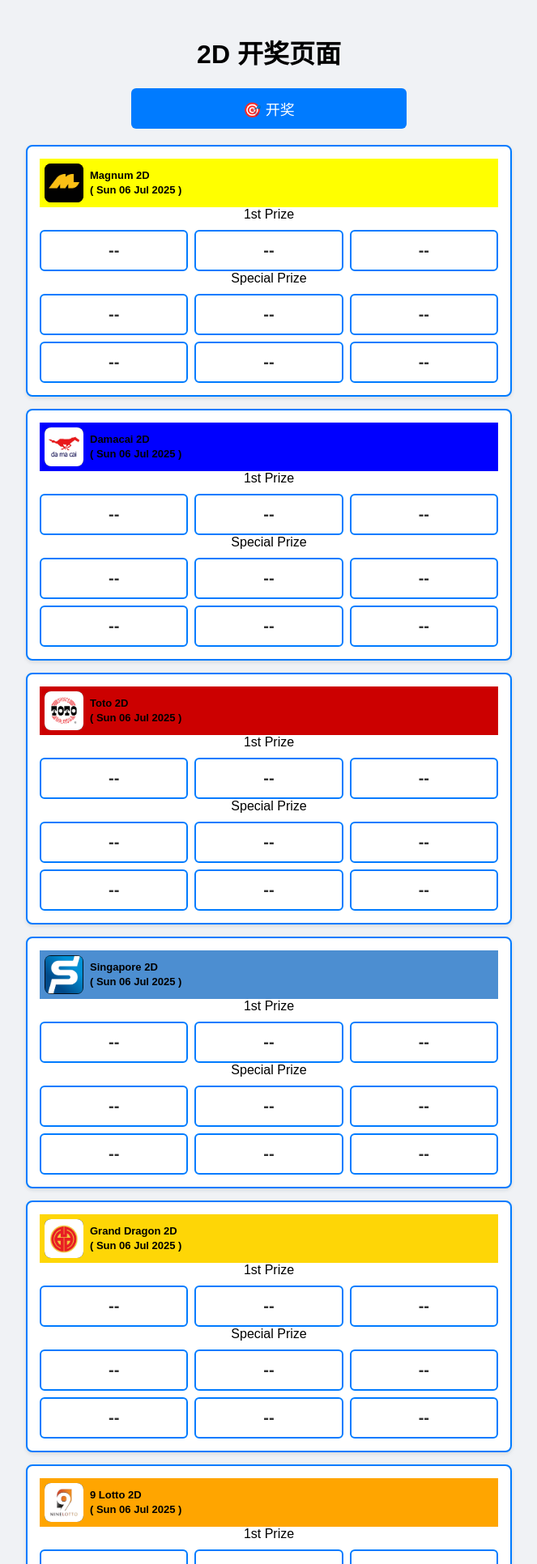
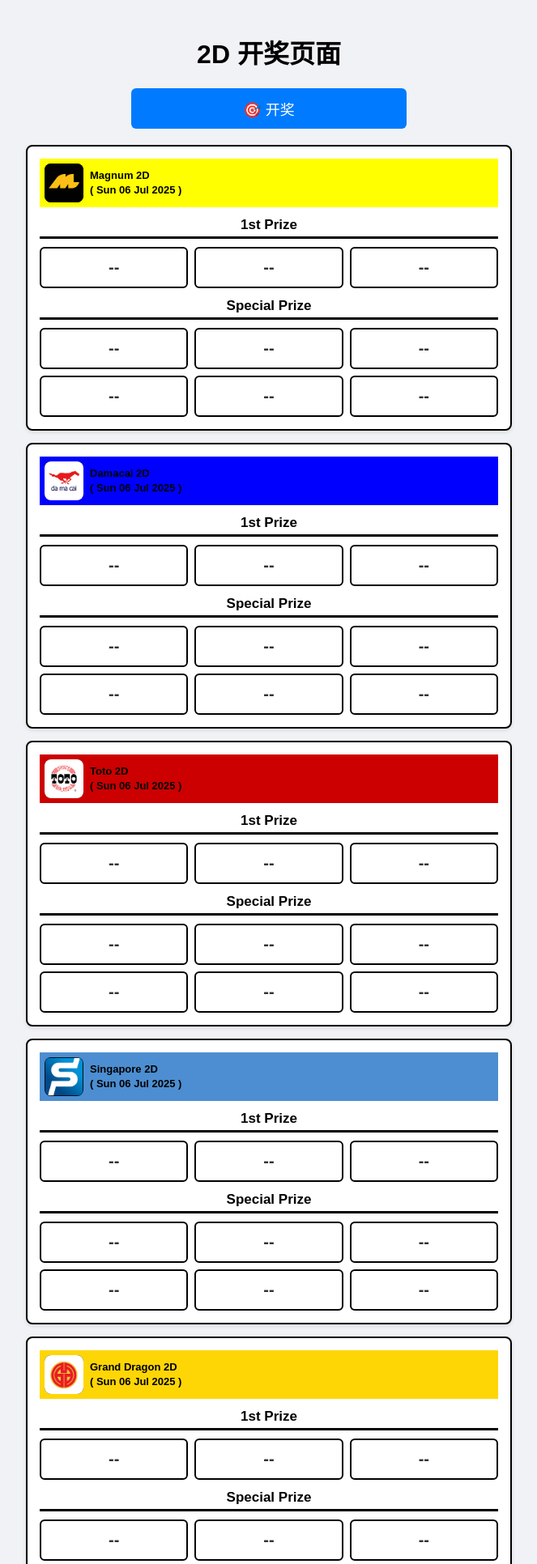
Before and after one commit to boonjun123654/2D_PAGE, a Flask app: page / in a window 1280 px wide. Shown: the top 1932 px of the page at 81% size, without its empty margins (308-971 px from the left). Run offline with Flask 3, Linux system fonts and the light colour scheme.

Commit message:
Update style.css

```diff
--- a/static/style.css
+++ b/static/style.css
@@ -28,7 +28,7 @@ body {
 
 .draw-box {
     background-color: white;
-    border: 2px solid #007bff;
+    border: 2px solid black;  /* 修改为黑色边框 */
     border-radius: 8px;
     padding: 15px;
     margin-bottom: 15px;
@@ -88,7 +88,7 @@ body {
 
 .result-box {
     background-color: #ffffff;
-    border: 2px solid #007bff;
+    border: 2px solid black;  /* 修改为黑色边框 */
     border-radius: 6px;
     padding: 12px 0;
     font-size: 20px;
@@ -135,3 +135,13 @@ body {
   font-size: 13px;
   line-height: 1.4;
 }
+
+.section-title {
+    border-bottom: 3px solid black;
+    padding-bottom: 4px;
+    margin-top: 12px;
+    margin-bottom: 6px;
+    font-size: 17px;
+    font-weight: bold;
+    text-align: center;
+}
```
